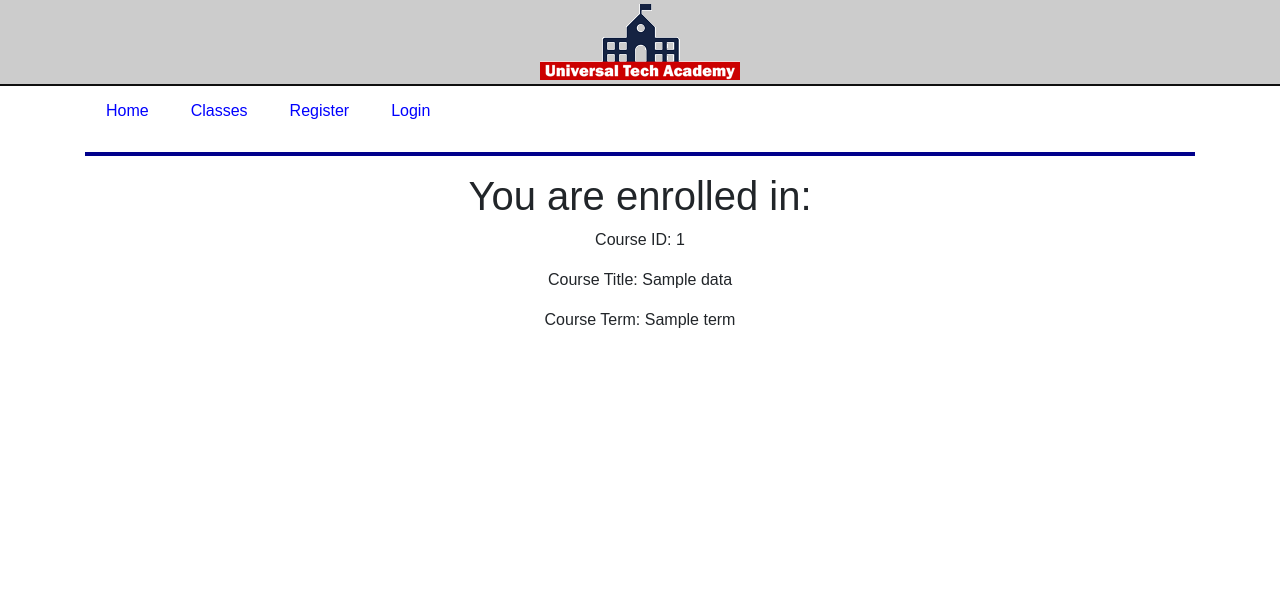
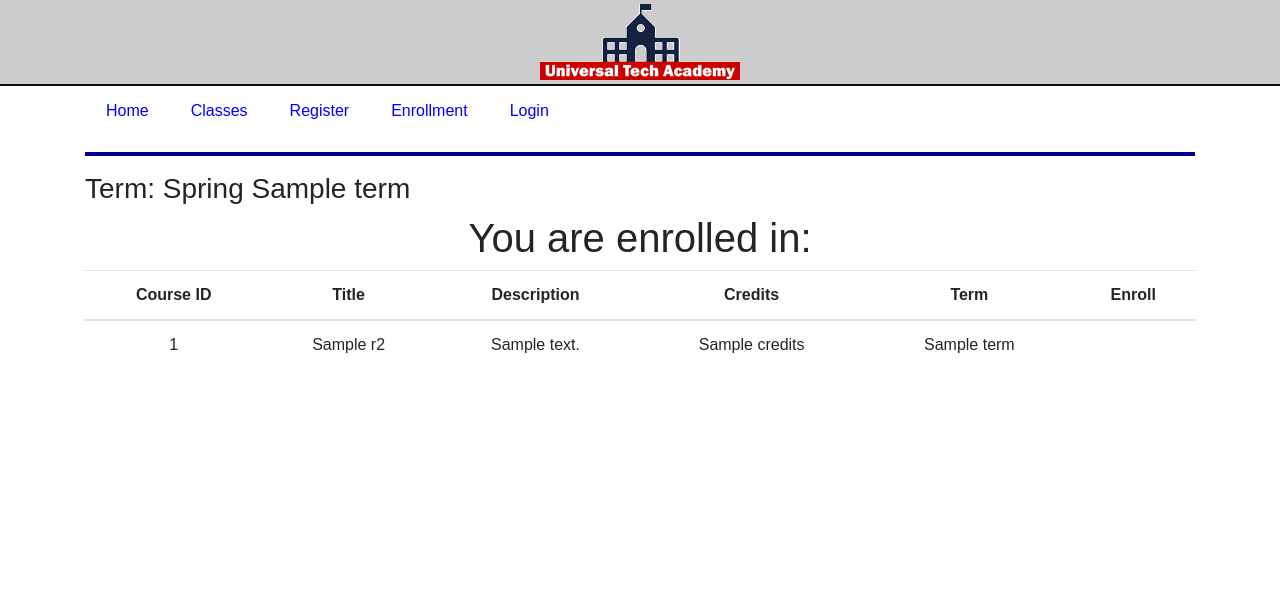
Before and after one commit to moonman369/Enrollment, a Python web app: template application/templates/enrollment.html in a window 1280 px wide. Shown: the top 609 px of the page. Run offline with Jinja, Linux system fonts and the light colour scheme; the template is opened without the code that fills it: most values are stand-ins (such as "Sample title", 1, 10 or a date in 2020); some libraries are stand-ins or nearby versions.

```diff
--- a/application/templates/enrollment.html
+++ b/application/templates/enrollment.html
@@ -1,12 +1,42 @@
 {% extends "layout.html" %} {% block content %}
+
+<h3>Term: Spring {{ term }}</h3>
 
 <div class="row">
   <div class="col-md-12 text-center">
+    {% if not classes %}
+    <h1>You are not enrolled in any class</h1>
+    {% else %}
     <h1>You are enrolled in:</h1>
 
-    <p>Course ID: {{ data['id'] }}</p>
-    <p>Course Title: {{ data['title'] }}</p>
-    <p>Course Term: {{ data['term'] }}</p>
+    <table class="table table-hover py-[20px]">
+      <thead>
+        <tr>
+          <th scope="col">Course ID</th>
+          <th scope="col">Title</th>
+          <th scope="col">Description</th>
+          <th scope="col">Credits</th>
+          <th scope="col">Term</th>
+          <th scope="col">Enroll</th>
+        </tr>
+      </thead>
+      <tbody>
+        <!-- Construct the rest of courses here -->
+        {% for class in classes %}
+
+        <tr>
+          <td scope="row">{{ class.r2['courseID'] }}</td>
+          <td>{{ class.r2['title'] }}</td>
+          <td>{{ class.r2['description'] }}</td>
+          <td>{{ class.r2['credits'] }}</td>
+          <td>{{ class.r2['term'] }}</td>
+        </tr>
+
+        {% endfor %}
+      </tbody>
+    </table>
+    {% endif %}
+    <br /><br />
   </div>
 </div>
 
--- a/application/templates/includes/nav.html
+++ b/application/templates/includes/nav.html
@@ -24,6 +24,13 @@
       </li>
       <li class="nav-item">
         <a
+          href="{{ url_for('enrollment') }}"
+          class="nav-link {% if enrollment %} active {% endif %}"
+          >Enrollment</a
+        >
+      </li>
+      <li class="nav-item">
+        <a
           href="{{ url_for('login') }}"
           class="nav-link {% if login %} active {% endif %}"
           >Login</a
```
Also changed, not shown: application/routes.py (+52 -4 lines).
